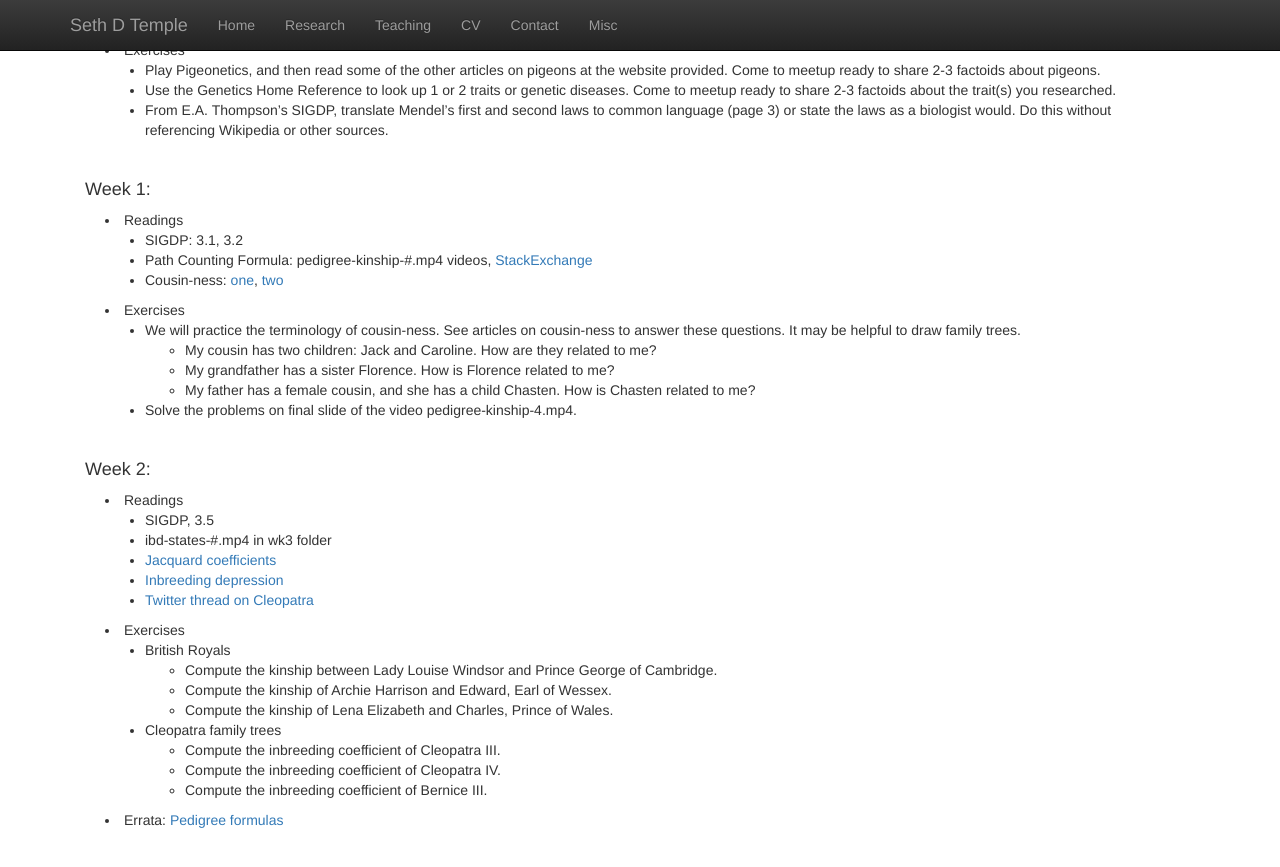
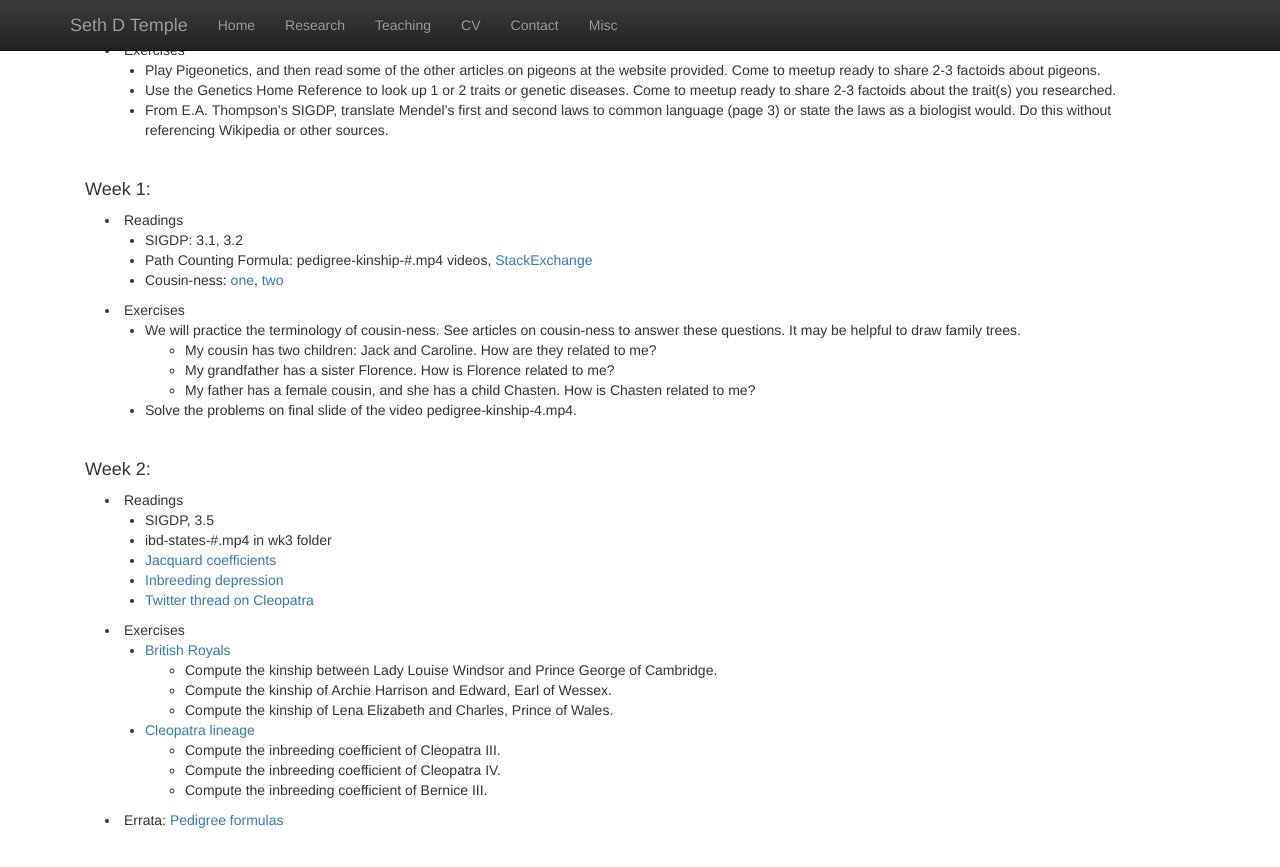
Before and after one commit to sdtemple/sdtemple.github.io, a Jekyll site: the page built from statgen1.html, in a window 1280 px wide and 900 px high, scrolled down 629 px. Shown: the top 867 px of the window. Built offline with Jekyll 4.4.1, drawn with Linux system fonts in a browser that asks for light colours; nearby versions of some CDN libraries; library files that are not in the unit come from our copies.

Commit message:
Update statgen1.html

```diff
--- a/statgen1.html
+++ b/statgen1.html
@@ -79,13 +79,13 @@ Some assignments will be formally submitted to Canvas for course credit.<br/><br
     </ul>
 <li style="padding:0px;margin:0px 20px 0px;"> Exercises </li>
     <ul>
-        <li style="padding:0px;margin:0px 20px 0px;"> British Royals </li>
+        <li style="padding:0px;margin:0px 20px 0px;"> <a href = "https://github.com/sdtemple/sdtemple.github.io/blob/master/images/elizabeth-family-tree.jpg">British Royals</a> </li>
         <ul>
             <li style="padding:0px;margin:0px 20px 0px;"> Compute the kinship between Lady Louise Windsor and Prince George of Cambridge. </li>
             <li style="padding:0px;margin:0px 20px 0px;"> Compute the kinship of Archie Harrison and Edward, Earl of Wessex. </li>
             <li style="padding:0px;margin:0px 20px 0px;"> Compute the kinship of Lena Elizabeth and Charles, Prince of Wales. </li>
         </ul>
-        <li style="padding:0px;margin:0px 20px 0px;"> Cleopatra family trees </li>
+        <li style="padding:0px;margin:0px 20px 0px;"> <a href = "https://github.com/sdtemple/sdtemple.github.io/blob/master/images/cleopatra-family-tree.jpg">Cleopatra lineage</a> </li>
         <ul>
             <li style="padding:0px;margin:0px 20px 0px;"> Compute the inbreeding coefficient of Cleopatra III. </li>
             <li style="padding:0px;margin:0px 20px 0px;"> Compute the inbreeding coefficient of Cleopatra IV. </li>
```
